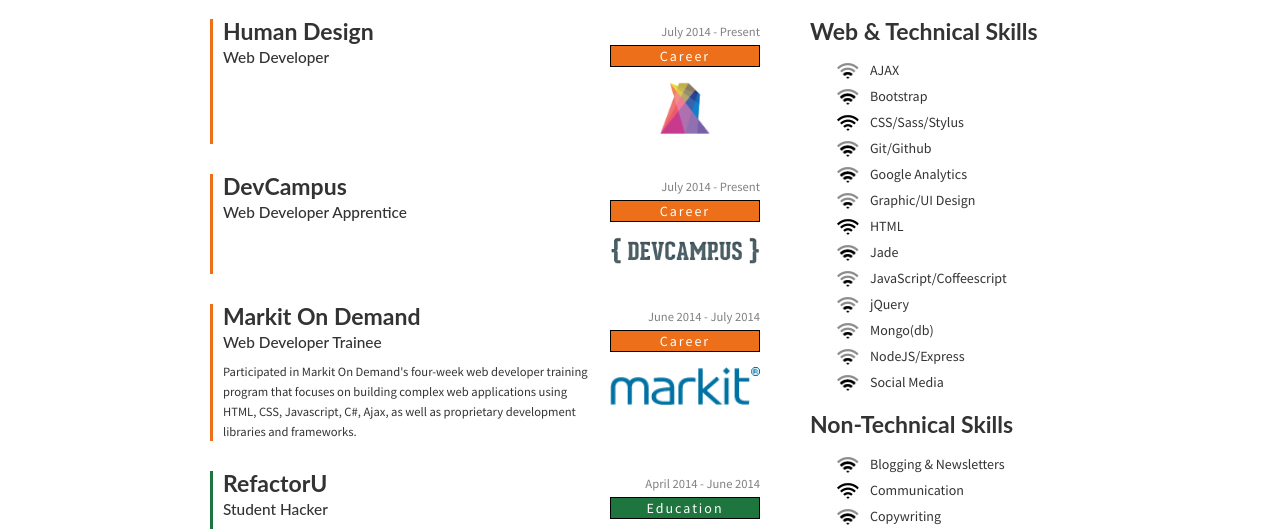
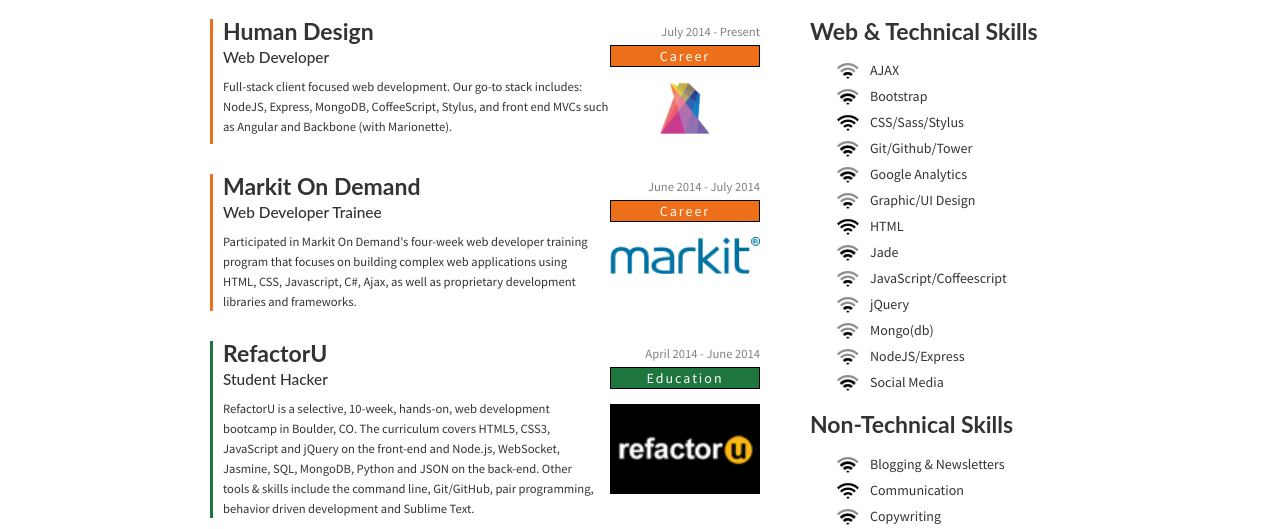
Before and after one commit to AndyLampert/andrew-resume, a plain HTML site: page index.html in a window 1280 px wide. Shown: the part 213-742 px from the top of the page. Drawn offline with nearby package versions, Linux system fonts and the light colour scheme.

Commit message:
human design desc & skill update

```diff
--- a/index.html
+++ b/index.html
@@ -51,10 +51,10 @@
 					<a href="http://www.beinghuman.is/" target="_blank">
 						<img id="human-img" class="institution-img" src="img/human.png" alt="Human Design">
 					</a>
-					<span class="institution-desc"></span>
+					<span class="institution-desc">Full-stack client focused web development. Our go-to stack includes: NodeJS, Express, MongoDB, CoffeeScript, Stylus, and front end MVCs such as Angular and Backbone (with Marionette).</span>
 				</div>
 
-				<div class="single-entry clearfix career-entry">
+				<!-- <div class="single-entry clearfix career-entry">
 					<h3 class="entry-institution-name">
 						<a class="institution-name-link" href="http://www.devcamp.us/" target="_blank">DevCampus</a>
 					</h3>
@@ -65,7 +65,7 @@
 						<img class="institution-img" src="img/devcampus.png" alt="DevCampus">
 					</a>
 					<span class="institution-desc"></span>
-				</div>
+				</div> -->
 
 
 
@@ -234,7 +234,7 @@
 						<li>CSS/Sass/Stylus
 							<img class="wifi-level-img" src="img/wifi-v2-4.jpg" alt="Skill-level-4">
 						</li>
-						<li>Git/Github
+						<li>Git/Github/Tower
 							<img class="wifi-level-img" src="img/wifi-v2-3.jpg" alt="Skill-level-3">
 						</li>
 						<li>Google Analytics
@@ -265,7 +265,7 @@
 							<img class="wifi-level-img" src="img/wifi-v2-2.jpg" alt="Skill-level-2">
 						</li>
 						<li>Social Media
-							<img src="img/wifi-v2-3.jpg" alt="Skill-level-2" class="wifi-level-img">
+							<img class="wifi-level-img" src="img/wifi-v2-3.jpg" alt="Skill-level-3" >
 						</li>
 					<!-- 	<li>Sublime Text
 							<img class="wifi-level-img" src="img/wifi-v2-4.jpg" alt="Skill-level-4">
--- a/main.scss
+++ b/main.scss
@@ -274,4 +274,5 @@ footer {
 #human-img {
 	width: 50px;
 	margin-right: 60px;
+	margin-left: 50px;
 }
```
Also changed, not shown: main.css.
